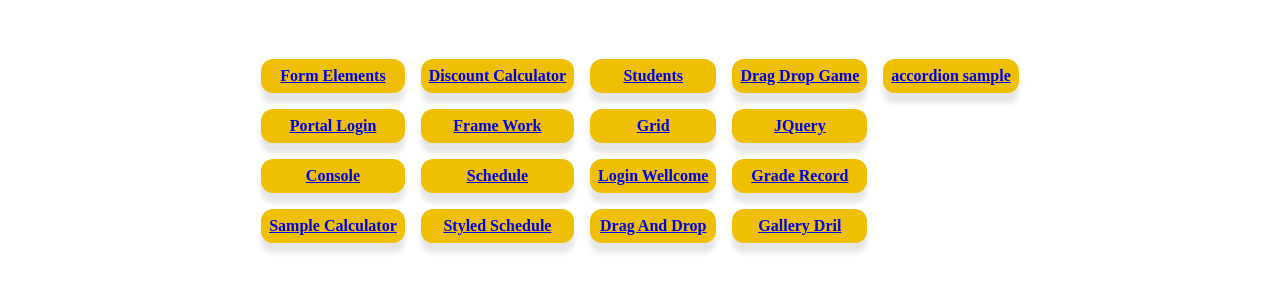
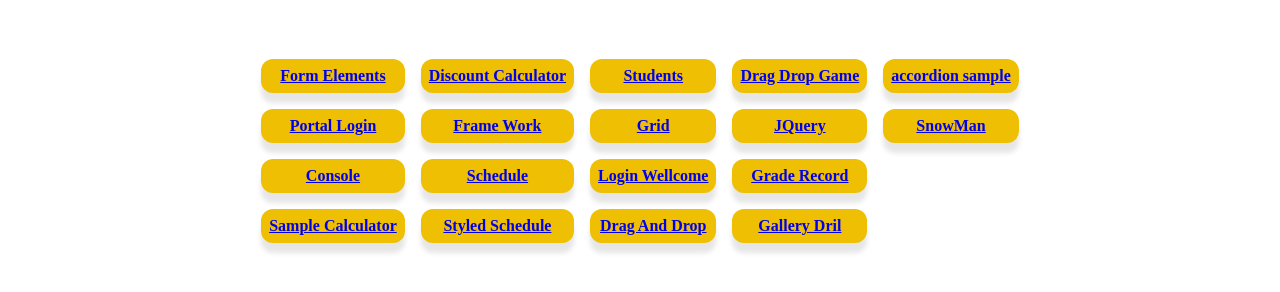
Before and after one commit to justinequismundo29-hue/AdrianPortfolio, a plain HTML site: page portfolio.html in a window 1280 px wide. Shown: the part 112-404 px from the top of the page. Drawn offline with Linux system fonts and the light colour scheme.

Commit message:
Add link to SnowMan page in portfolio

```diff
--- a/portfolio.html
+++ b/portfolio.html
@@ -44,6 +44,7 @@
 	<div class="box"><a href="grade.html" class="link"><b>Grade Record</b></a></div>
 	<div class="box"><a href="galleryDrill.html" class="link"><b>Gallery Dril</b></a></div>
 	<div class="box"><a href="accordion.html" class="link"><b>accordion sample</b></a></div>
+	<div class="box"><a href="snowman.html" class="link"><b>SnowMan</b></a></div>
 
 	</main>
 </body>
```
